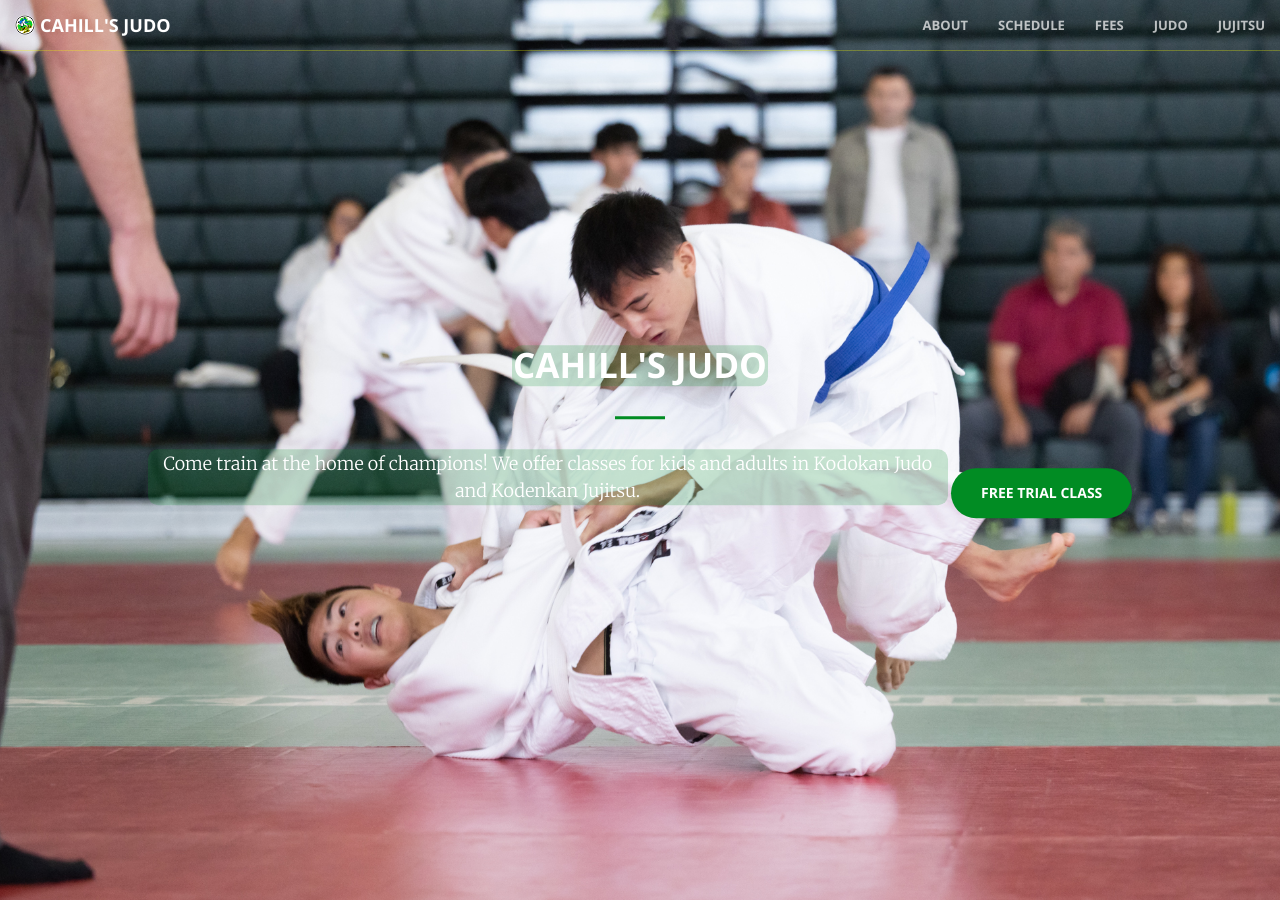
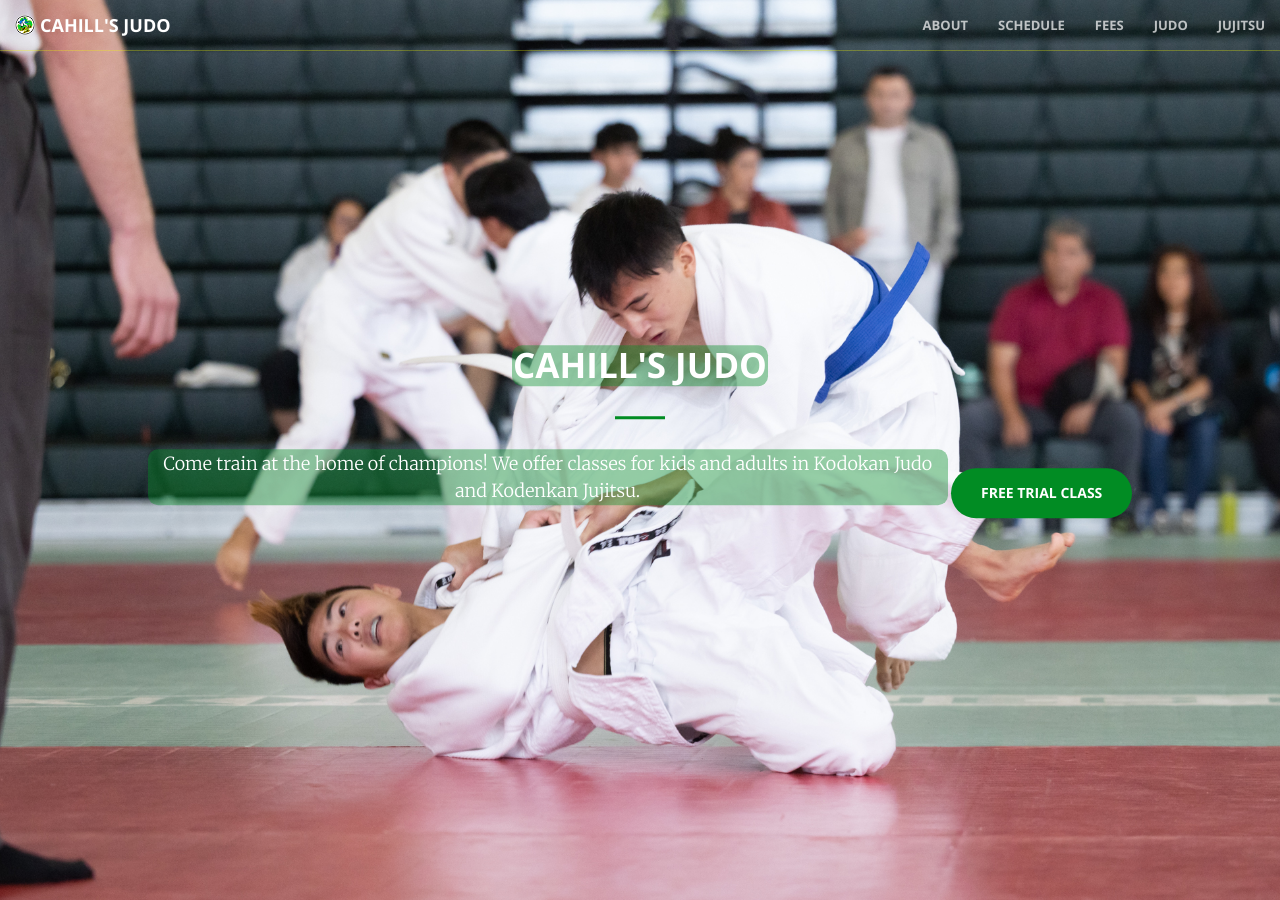
Before and after one commit to cahillsjudo/cahillsjudo.github.io, a Jekyll site: the page built from index.html, in a window 1280 px wide and 900 px high. Built offline with Jekyll 4.4.1, drawn with Linux system fonts in a browser that asks for light colours.

Commit message:
Update _base.scss

```diff
--- a/_sass/_base.scss
+++ b/_sass/_base.scss
@@ -453,7 +453,7 @@ body {
 }
 
 .pop-text {
-  background-color: rgba(1, 140, 35, 0.2); /* semi-transparent black */
+  background-color: rgba(1, 140, 35, 0.4); /* semi-transparent black */
   color: white;                        /* make text white for contrast */
   padding: 0.1rem;                       /* space inside the background box */
   border-radius: 10px;                 /* optional: rounded corners */
```
